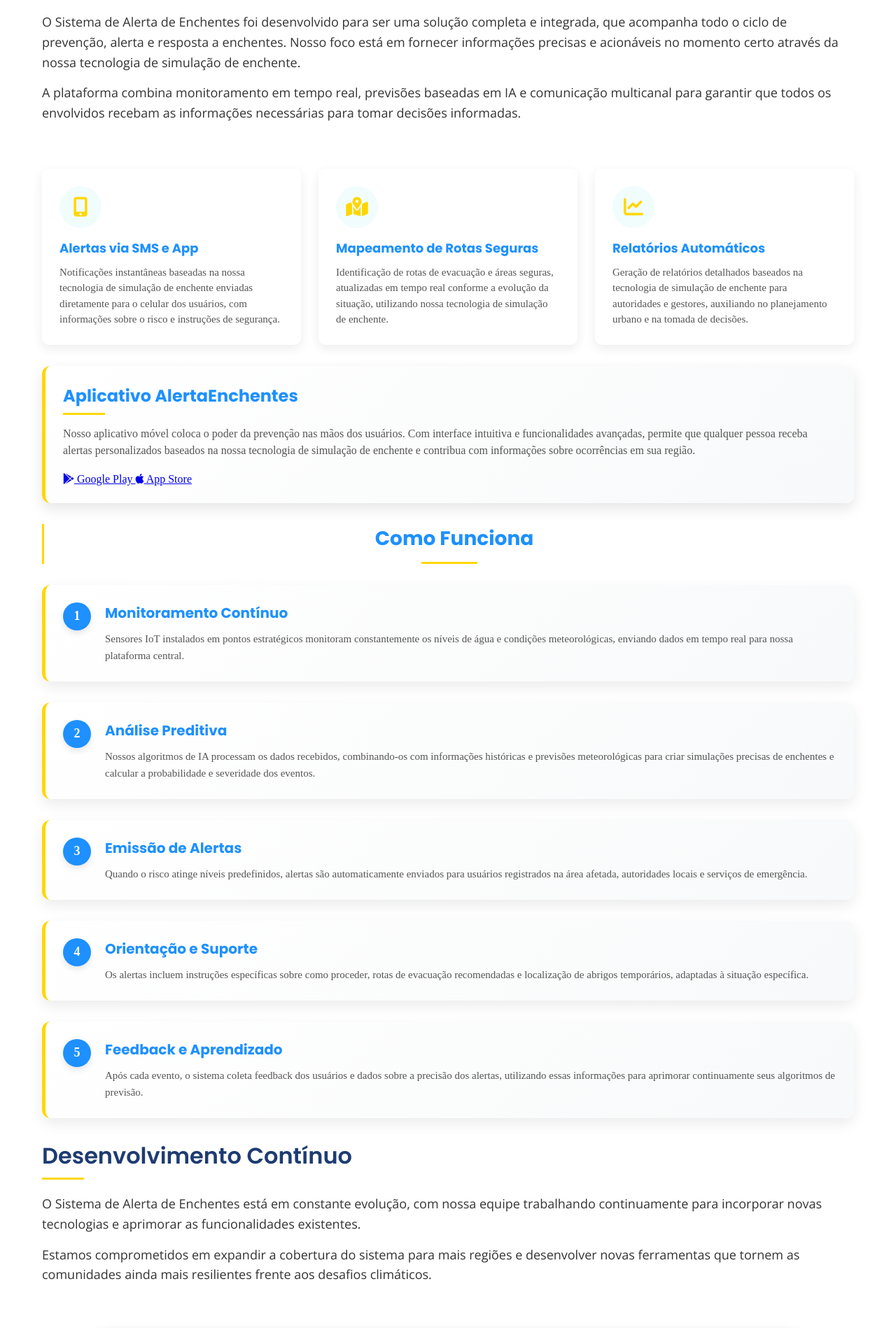
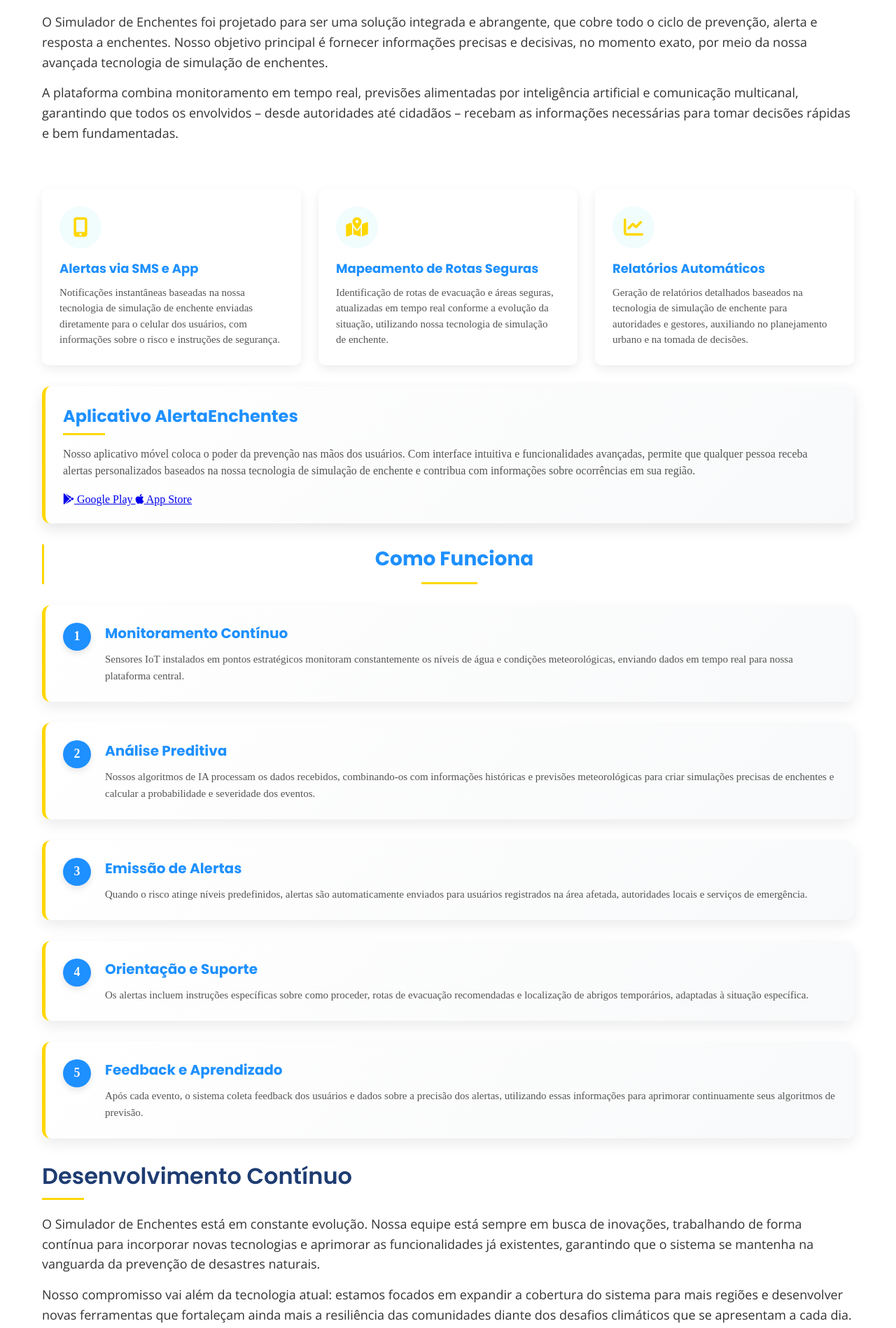
Before and after one commit to Matheusegea/GlobalSolution, a plain HTML site: page src/pages/solucao.html in a window 1280 px wide. Shown: the part 405-2303 px from the top of the page at 70% size. Drawn offline with nearby package versions, Linux system fonts and the light colour scheme.

Commit message:
arrumando todos html em geral

```diff
--- a/src/pages/solucao.html
+++ b/src/pages/solucao.html
@@ -62,8 +62,8 @@
         <div class="content-section">
             <div class="content-text">
                 <h2 class="__titulo">Tecnologia que Salva Vidas</h2>
-                <p class="paragrafo">O Sistema de Alerta de Enchentes foi desenvolvido para ser uma solução completa e integrada, que acompanha todo o ciclo de prevenção, alerta e resposta a enchentes. Nosso foco está em fornecer informações precisas e acionáveis no momento certo através da nossa tecnologia de simulação de enchente.</p>
-                <p class="paragrafo">A plataforma combina monitoramento em tempo real, previsões baseadas em IA e comunicação multicanal para garantir que todos os envolvidos recebam as informações necessárias para tomar decisões informadas.</p>
+                <p class="paragrafo">O Simulador de Enchentes foi projetado para ser uma solução integrada e abrangente, que cobre todo o ciclo de prevenção, alerta e resposta a enchentes. Nosso objetivo principal é fornecer informações precisas e decisivas, no momento exato, por meio da nossa avançada tecnologia de simulação de enchentes.</p>
+                <p class="paragrafo">A plataforma combina monitoramento em tempo real, previsões alimentadas por inteligência artificial e comunicação multicanal, garantindo que todos os envolvidos – desde autoridades até cidadãos – recebam as informações necessárias para tomar decisões rápidas e bem fundamentadas.</p>
             </div>
         </div>
 
@@ -155,8 +155,8 @@
         <div class="content-section">
             <div class="content-text">
                 <h2 class="__titulo">Desenvolvimento Contínuo</h2>
-                <p class="paragrafo">O Sistema de Alerta de Enchentes está em constante evolução, com nossa equipe trabalhando continuamente para incorporar novas tecnologias e aprimorar as funcionalidades existentes.</p>
-                <p class="paragrafo">Estamos comprometidos em expandir a cobertura do sistema para mais regiões e desenvolver novas ferramentas que tornem as comunidades ainda mais resilientes frente aos desafios climáticos.</p>
+                <p class="paragrafo">O Simulador de Enchentes está em constante evolução. Nossa equipe está sempre em busca de inovações, trabalhando de forma contínua para incorporar novas tecnologias e aprimorar as funcionalidades já existentes, garantindo que o sistema se mantenha na vanguarda da prevenção de desastres naturais.</p>
+                <p class="paragrafo">Nosso compromisso vai além da tecnologia atual: estamos focados em expandir a cobertura do sistema para mais regiões e desenvolver novas ferramentas que fortaleçam ainda mais a resiliência das comunidades diante dos desafios climáticos que se apresentam a cada dia.</p>
             </div>
         </div>
         <div class="page-slide-container">
@@ -200,7 +200,7 @@
     </div>
     <footer class="__footer">
         <div class="__footer-container">
-            <h3 class="__titulo-footer" style="color: var(--cor-texto-claro); border-color: var(--cor-destaque);">Sistema de Alerta de Enchentes</h3>
+            <h3 class="__titulo-footer" style="color: var(--cor-texto-claro); border-color: var(--cor-destaque);">Sistema de Simulação de Enchentes</h3>
             <p class="__paragrafo">Tecnologia a serviço da segurança e prevenção</p>
             <div class="__social-links">
                 <a href="#" class="__social-link"><i class="fab fa-facebook"></i></a>
```
Also changed, not shown: index.html (+1 -1 lines), src/pages/beneficios.html (+5 -5 lines), src/pages/objetivos.html (+1 -1 lines), src/pages/problema.html (+1 -1 lines), src/pages/publico.html (+1 -1 lines), src/pages/quiz.html (+1 -1 lines), src/pages/simulador.html (+1 -1 lines), src/pages/tecnologia.html (+3 -3 lines).
